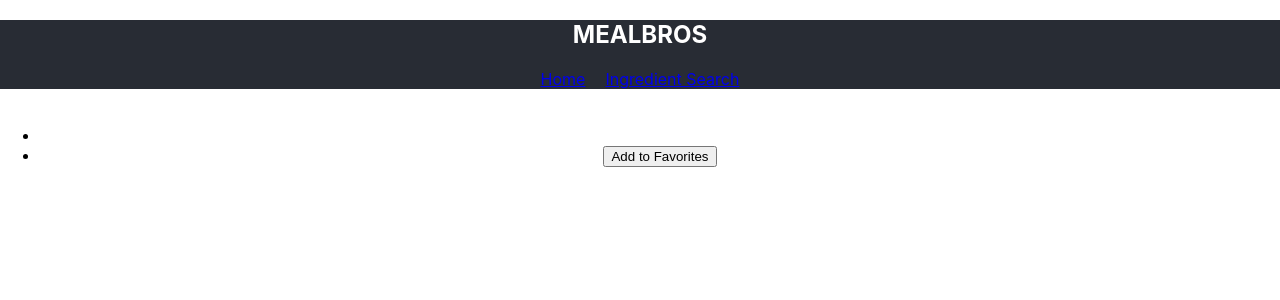
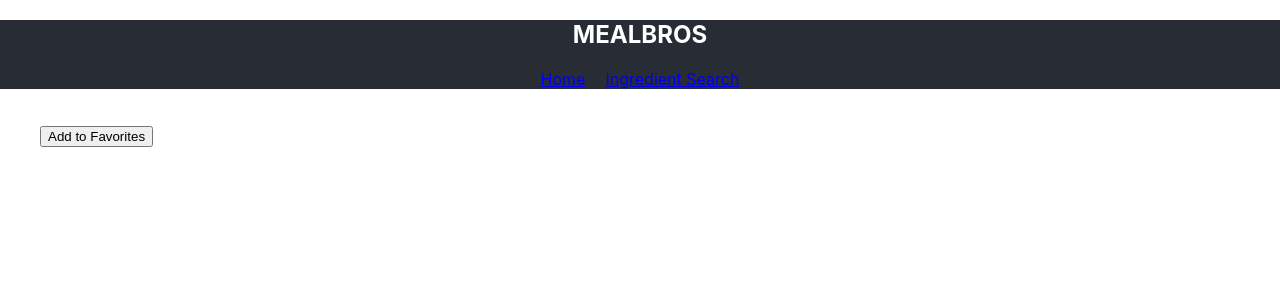
Before and after one commit to MQ3120-2023/group-project-wednesday-1pm-web-undevelopers, a React (Create React App) app: page /recipe/1 in a window 1280 px wide. Shown: the top 300 px of the page. Built offline with nearby package versions, Linux system fonts and the light colour scheme; no server answers.

Commit message:
recipe css class

```diff
--- a/src/styling/RecipeDetails.css
+++ b/src/styling/RecipeDetails.css
@@ -1,4 +1,4 @@
-recipe-info{
+.recipe-info{
     display: flex;
     margin-bottom: 16px;
     list-style-type: none;
```
